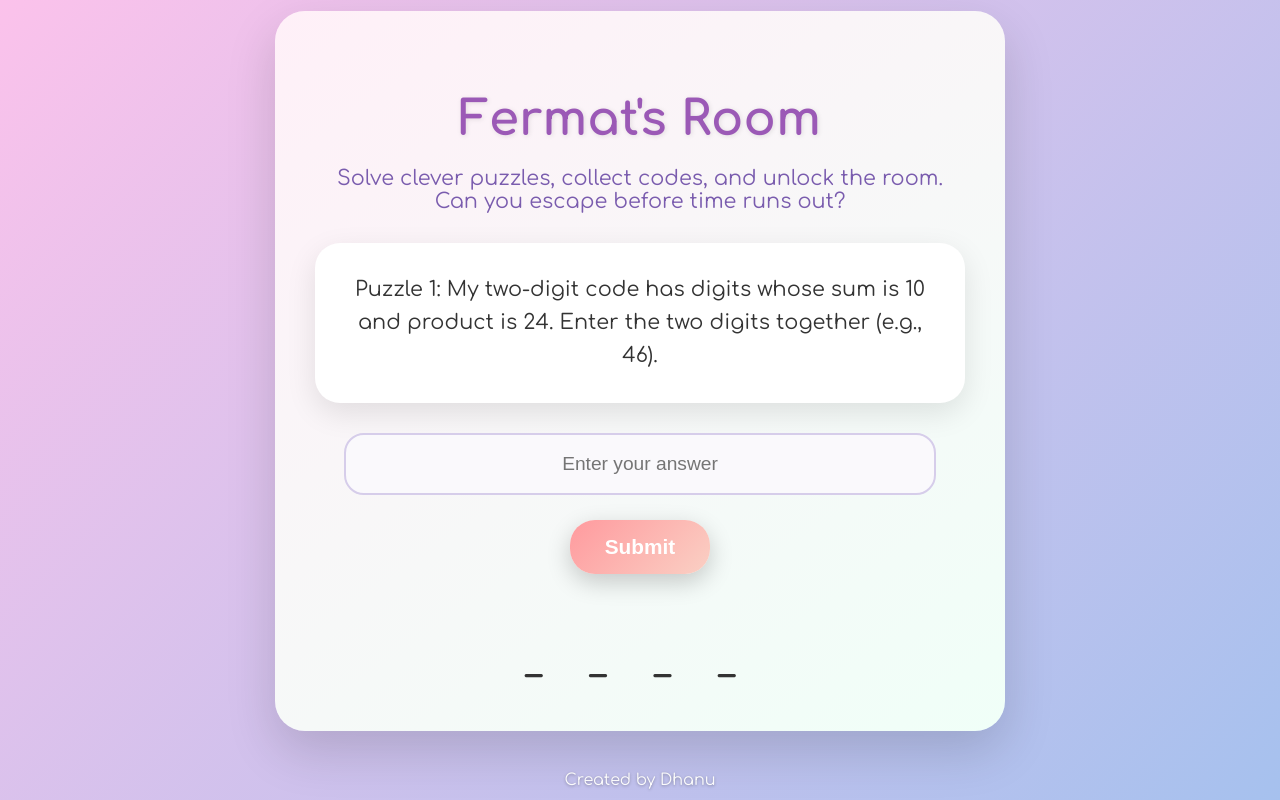
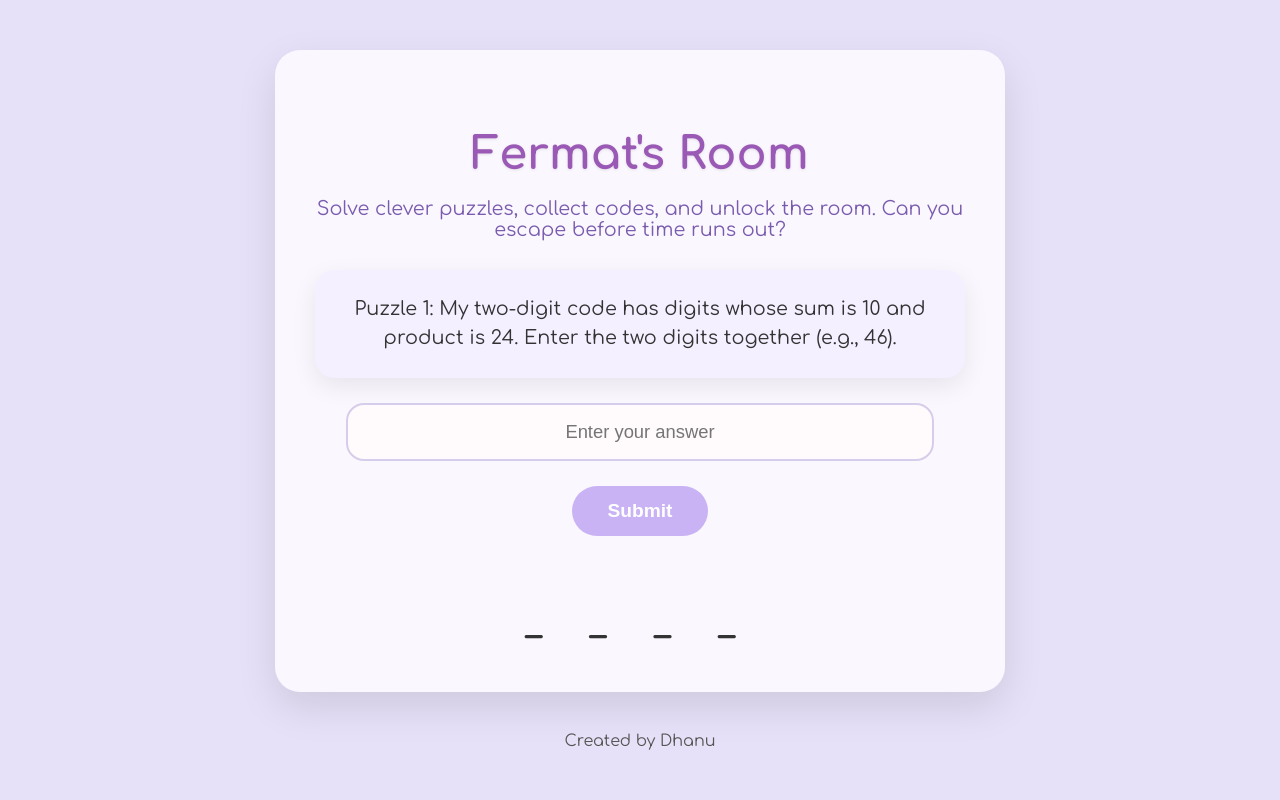
Before and after one commit to DHANUSRIPOOJA/MATH, a plain HTML site: page index.html in a window 1280 px wide. Drawn offline with Linux system fonts and the light colour scheme.

Commit message:
Update index.html

```diff
--- a/index.html
+++ b/index.html
@@ -9,7 +9,7 @@
     body {
       margin: 0;
       font-family: 'Comfortaa', cursive;
-      background: linear-gradient(135deg, #fbc2eb, #a6c1ee);
+      background-color: #e6e0f8; /* soft lavender */
       display: flex;
       flex-direction: column;
       justify-content: center;
@@ -20,99 +20,96 @@
     }
 
     .game-container {
-      background: linear-gradient(145deg, #fff0f8, #f0fff8);
-      border-radius: 30px;
+      background-color: #faf7ff; /* very light lavender */
+      border-radius: 25px;
       padding: 50px 40px;
       max-width: 650px;
       text-align: center;
-      box-shadow: 0 20px 50px rgba(0,0,0,0.15);
-      position: relative;
+      box-shadow: 0 15px 40px rgba(0,0,0,0.1);
       transition: transform 0.3s ease, box-shadow 0.3s ease;
     }
 
     .game-container:hover {
-      transform: scale(1.05);
-      box-shadow: 0 25px 60px rgba(0,0,0,0.25);
+      transform: scale(1.02);
+      box-shadow: 0 20px 50px rgba(0,0,0,0.15);
     }
 
     h1 {
-      font-size: 3rem;
+      font-size: 2.8rem;
       color: #9b59b6;
       margin-bottom: 10px;
-      text-shadow: 1px 1px 5px rgba(0,0,0,0.1);
+      text-shadow: 0 1px 3px rgba(0,0,0,0.1);
     }
 
     .description {
-      font-size: 1.3rem;
+      font-size: 1.2rem;
       color: #7a5cae;
       margin-bottom: 30px;
       font-weight: 500;
     }
 
     .puzzle {
-      background: #fff;
-      border-radius: 25px;
-      padding: 30px;
-      font-size: 1.3rem;
-      line-height: 1.6;
-      box-shadow: 0 10px 30px rgba(0,0,0,0.1);
-      margin-bottom: 30px;
-      transition: transform 0.3s ease, box-shadow 0.3s ease, background 0.5s ease, color 0.5s ease;
+      background: #f5f0ff; /* light lavender card */
+      border-radius: 20px;
+      padding: 25px;
+      font-size: 1.2rem;
+      line-height: 1.5;
+      box-shadow: 0 8px 25px rgba(0,0,0,0.08);
+      margin-bottom: 25px;
       cursor: pointer;
+      transition: all 0.3s ease;
     }
 
     .puzzle:hover {
-      transform: scale(1.05);
-      box-shadow: 0 15px 40px rgba(0,0,0,0.2);
-      background: #d9f0ff;
-      color: #333;
+      transform: scale(1.03);
+      box-shadow: 0 12px 35px rgba(0,0,0,0.12);
+      background: #e9e0ff;
     }
 
     .puzzle.correct {
-      background: #d4f8e8;
-      transform: scale(1.05);
-      box-shadow: 0 15px 40px rgba(0,0,0,0.2);
+      background: #d8f4e5;
+      transform: scale(1.03);
+      box-shadow: 0 12px 35px rgba(0,0,0,0.12);
     }
 
     input {
       width: 85%;
-      padding: 18px;
-      border-radius: 20px;
+      padding: 16px;
+      border-radius: 18px;
       border: 2px solid #d6cdea;
       outline: none;
-      font-size: 1.2rem;
+      font-size: 1.15rem;
       text-align: center;
-      background: #faf9fc;
+      background: #fffafc;
       transition: all 0.3s ease;
     }
 
     input:focus {
       border-color: #9b59b6;
-      box-shadow: 0 0 15px rgba(155, 89, 182, 0.4);
+      box-shadow: 0 0 12px rgba(155, 89, 182, 0.3);
     }
 
     button {
-      background: linear-gradient(135deg, #ff9a9e, #fad0c4);
+      background: #c9b3f4; /* lavender */
       border: none;
       border-radius: 25px;
-      padding: 15px 35px;
-      font-size: 1.3rem;
+      padding: 14px 35px;
+      font-size: 1.2rem;
       font-weight: 600;
       cursor: pointer;
       color: #fff;
-      box-shadow: 0 8px 25px rgba(0,0,0,0.2);
+      margin-top: 25px;
       transition: all 0.3s ease;
-      margin-top: 25px;
     }
 
     button:hover {
-      transform: scale(1.1) translateY(-3px);
-      box-shadow: 0 15px 35px rgba(0,0,0,0.3);
+      background: #b296f0;
+      transform: scale(1.05) translateY(-2px);
     }
 
     .result {
       margin-top: 20px;
-      font-size: 1.4rem;
+      font-size: 1.3rem;
       font-weight: bold;
       min-height: 30px;
     }
@@ -123,18 +120,18 @@
     footer {
       margin-top: 40px;
       font-size: 1rem;
-      color: #fff;
-      text-shadow: 0 1px 3px rgba(0,0,0,0.3);
+      color: #555;
+      text-shadow: 0 1px 2px rgba(255,255,255,0.3);
     }
 
     .confetti {
       position: fixed;
       width: 10px;
       height: 10px;
-      background-color: #f6d365;
       opacity: 0.8;
       pointer-events: none;
       animation: fall 3s linear forwards;
+      border-radius: 50%;
     }
 
     @keyframes fall {
@@ -149,6 +146,12 @@
       font-weight: bold;
       color: #333;
     }
+
+    .escaped-text {
+      font-weight: bold;
+      font-size: 1.5rem;
+    }
+
   </style>
 </head>
 <body>
@@ -186,7 +189,7 @@
       for(let i=0;i<50;i++){
         const confetti = document.createElement('div');
         confetti.className = 'confetti';
-        confetti.style.backgroundColor = `hsl(${Math.random()*360},70%,60%)`;
+        confetti.style.backgroundColor = `hsl(${Math.random()*360},60%,70%)`; // lavender shades
         confetti.style.left = `${Math.random()*100}vw`;
         confetti.style.width = `${Math.random()*8 + 5}px`;
         confetti.style.height = confetti.style.width;
@@ -205,9 +208,8 @@
       const result = document.getElementById("result");
       const puzzleBox = document.getElementById("puzzle-text");
 
-      // Confetti only when puzzle correct and not escaped yet
       if(userAnswer.toLowerCase() === puzzles[current].a.toLowerCase()) {
-        confettiBurst();
+        if(!escaped) confettiBurst(); // confetti only if still solving
         result.textContent = "Correct!";
         result.className = "result success";
         puzzleBox.classList.add("correct");
@@ -239,17 +241,14 @@
     function checkCode() {
       const userCode = document.getElementById("answer").value.trim();
       const result = document.getElementById("result");
-      // After room escaped, confetti every submit
-      confettiBurst();
+      confettiBurst(); // confetti every click after escape
 
       if(userCode === enteredDigits.join("") && !escaped) {
         escaped = true;
-        result.textContent = "Door opens! You escaped 🎉";
-        result.className = "result success";
-        document.querySelector("button").disabled = false; // keep button active
+        result.innerHTML = "<span class='escaped-text'>Door opens! You escaped!</span>";
+        document.querySelector("button").disabled = false;
       } else if(escaped) {
-        result.textContent = "Enjoy the confetti! 🎊";
-        result.className = "result success";
+        result.innerHTML = "<span class='escaped-text'>🎊 Confetti time! 🎊</span>";
       } else {
         result.textContent = "Wrong code!";
         result.className = "result error";
```
